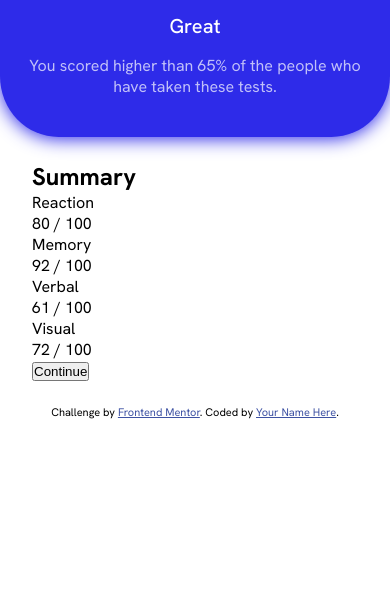
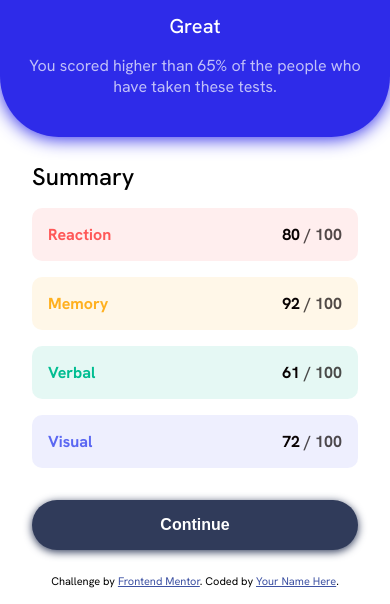
Before and after one commit to CKMolinga/Frontend-Mentor-Challenges, a plain HTML site: page results-summary-component-main/index.html in a window 390 px wide. Shown: the part 269-873 px from the top of the page. Before the commit the page ends 844 px from the top, so only its background shows below. Drawn offline with Linux system fonts and the light colour scheme.

Commit message:
Completed mobile design for Results summary component

```diff
--- a/results-summary-component-main/index.html
+++ b/results-summary-component-main/index.html
@@ -27,6 +27,7 @@
       .attribution {
         font-size: 11px;
         text-align: center;
+        margin-bottom: 16px;
       }
       .attribution a {
         color: hsl(228, 45%, 44%);
@@ -48,21 +49,21 @@
       </section>
       <section class="summary">
         <h1>Summary</h1>
-        <div class="summary-details">
+        <div class="summary-details reaction">
           <p>Reaction</p>
-          <p>80 / 100</p>
+          <p class="score">80 <span class="opaque">/ 100</span></p>
         </div>
-        <div class="summary-details">
+        <div class="summary-details memory">
           <p>Memory</p>
-          <p>92 / 100</p>
+          <p class="score">92 <span class="opaque">/ 100</span></p>
         </div>
-        <div class="summary-details">
+        <div class="summary-details verbal">
           <p>Verbal</p>
-          <p>61 / 100</p>
+          <p class="score">61 <span class="opaque">/ 100</span></p>
         </div>
-        <div class="summary-details">
+        <div class="summary-details visual">
           <p>Visual</p>
-          <p>72 / 100</p>
+          <p class="score">72 <span class="opaque">/ 100</span></p>
         </div>
         <button type="button">Continue</button>
       </section>
--- a/results-summary-component-main/styles/styles.css
+++ b/results-summary-component-main/styles/styles.css
@@ -73,3 +73,87 @@ p.big-number {
 section.summary {
   padding: 1.5rem 2rem;
 }
+
+h1 {
+  font-size: 1.5em;
+  font-weight: 500;
+  margin-bottom: 1rem;
+}
+
+div.summary-details {
+  display: flex;
+  justify-content: space-between;
+  align-items: center;
+  padding: 1rem;
+  border-radius: 10px;
+  margin-bottom: 1rem;
+  font-weight: bold;
+}
+
+.reaction {
+  background-color: hsl(0, 100%, 67%, 0.1);
+  color: hsl(0, 100%, 67%);
+}
+.memory {
+  background-color: hsl(39, 100%, 56%, 0.1);
+  color: hsl(39, 100%, 56%);
+}
+.verbal {
+  background-color: hsl(166, 100%, 37%, 0.1);
+  color: hsl(166, 100%, 37%);
+}
+.visual {
+  background-color: hsl(235, 85%, 65%, 0.1);
+  color: hsl(235, 85%, 65%);
+}
+
+p.score {
+  color: hsl(0, 64%, 2%);
+}
+
+button {
+  width: 100%;
+  padding: 1rem;
+  background-color: hsl(224, 30%, 27%);
+  color: hsl(0, 0%, 100%);
+  border: none;
+  border-radius: 25px;
+  font-size: 1em;
+  font-weight: bold;
+  box-shadow: 0 2px 8px hsl(224, 30%, 27%);
+  cursor: pointer;
+  -webkit-border-radius: 25px;
+  -moz-border-radius: 25px;
+  -ms-border-radius: 25px;
+  -o-border-radius: 25px;
+  margin-top: 1rem;
+}
+
+button:hover {
+  background-color: hsl(224, 30%, 35%);
+}
+
+/* Desktop Styles  */
+
+@media (min-width: 600px) {
+  body {
+    height: 100vh;
+    background-color: hsl(225, 100%, 94%);
+  }
+
+  .flex-container {
+    flex-direction: row;
+    justify-content: center;
+    align-items: center;
+    height: 90%;
+    /* border: 1px solid red; */
+  }
+
+  section.result {
+    border-radius: 15% 15% 15% 15%;
+    -webkit-border-radius: 15% 15% 15% 15%;
+    -moz-border-radius: 15% 15% 15% 15%;
+    -ms-border-radius: 15% 15% 15% 15%;
+    -o-border-radius: 15% 15% 15% 15%;
+  }
+}
```
